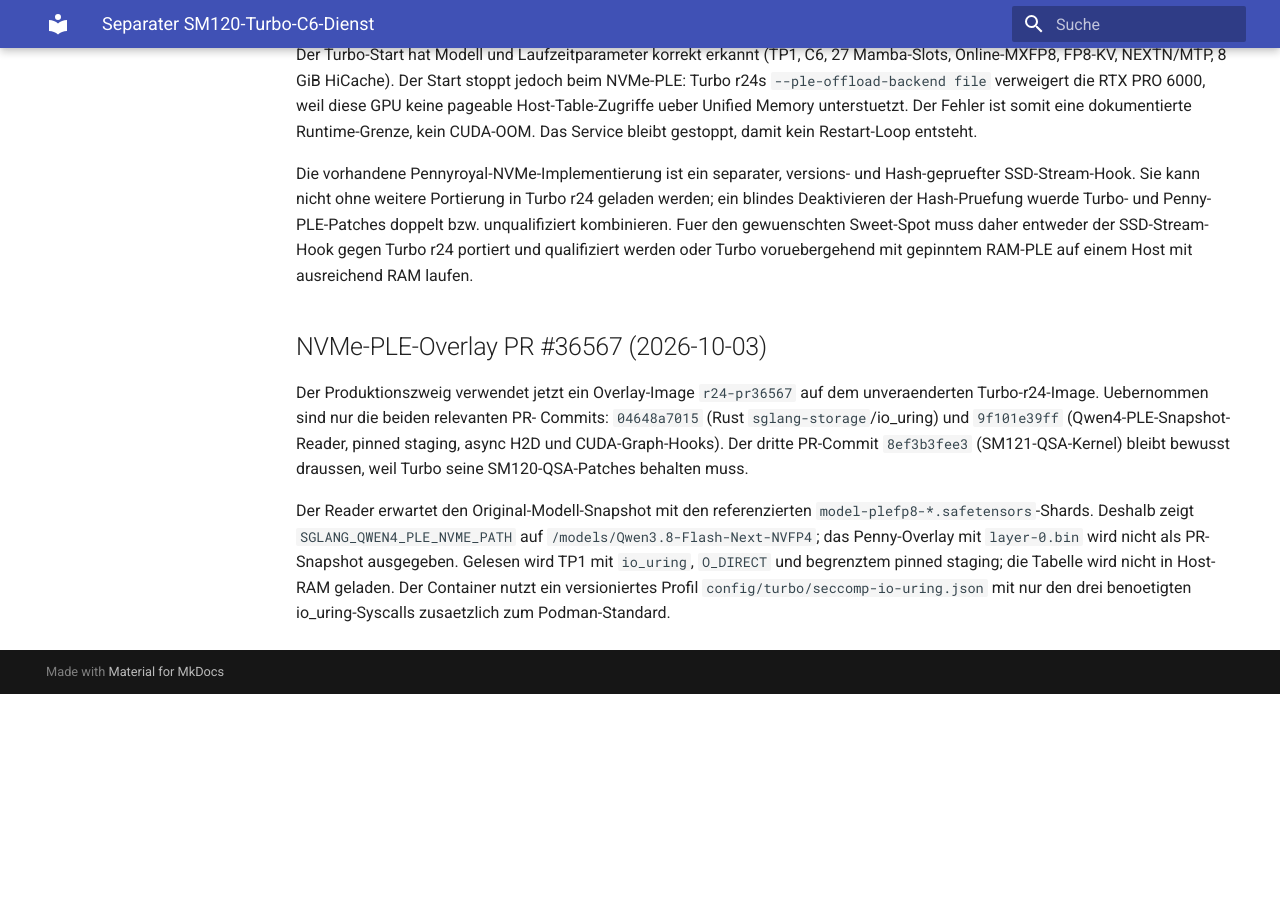
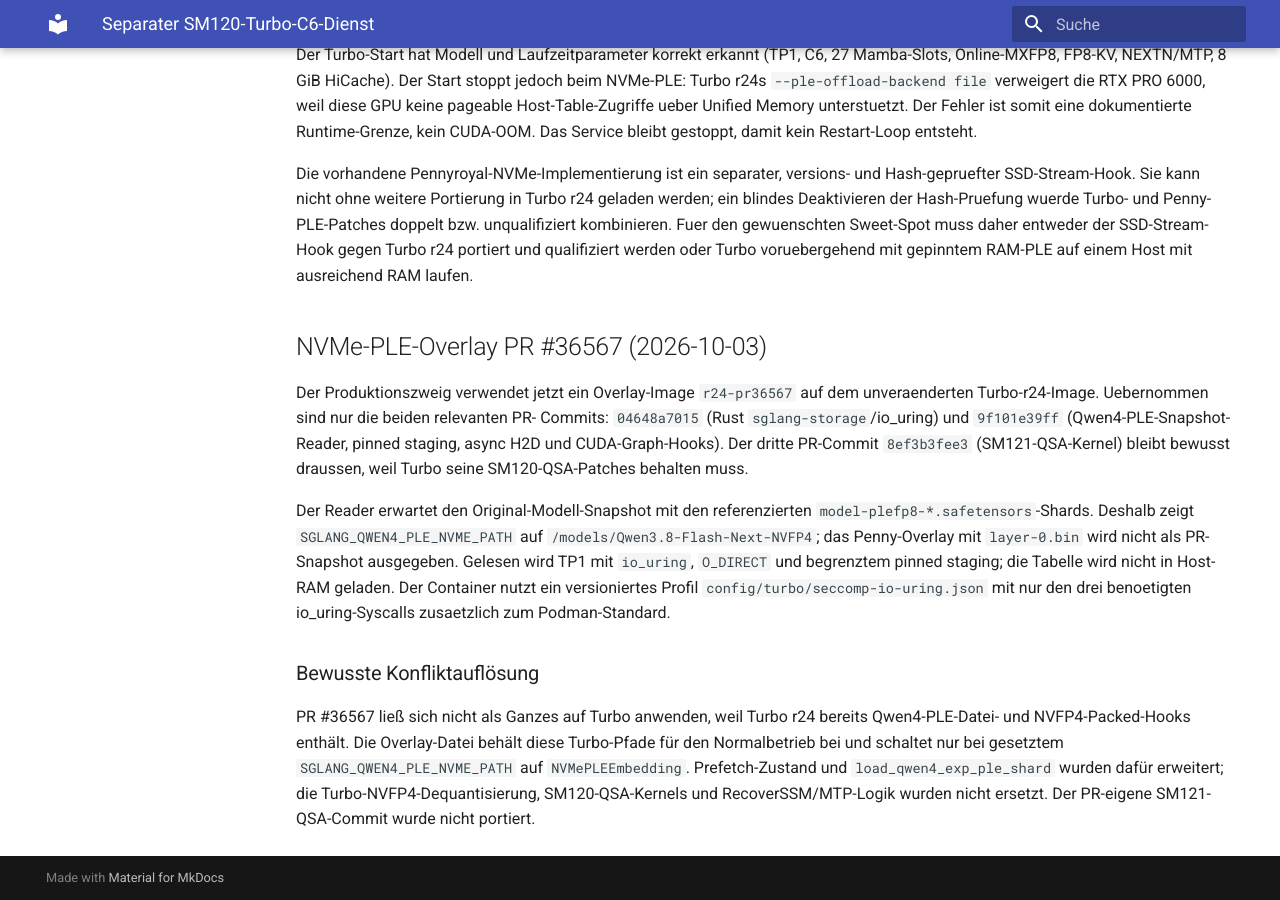
Before and after one commit to thomasdenk79-cyber/llm-infra-setup, an MkDocs documentation site: the page built from docs/turbo-c6.md, in a window 1280 px wide and 900 px high, scrolled down 1056 px. Built offline with MkDocs 1.6.1 and Material for MkDocs 9.7.7, drawn with Linux system fonts in a browser that asks for light colours; before the commit the page ends 1750 px from its top, so only the background shows below that.

Commit message:
stand: 2026-10-03T17:56 gesichert (2 Dateien)

```diff
--- a/docs/turbo-c6.md
+++ b/docs/turbo-c6.md
@@ -71,3 +71,13 @@ nicht als PR-Snapshot ausgegeben. Gelesen wird TP1 mit `io_uring`, `O_DIRECT`
 und begrenztem pinned staging; die Tabelle wird nicht in Host-RAM geladen.
 Der Container nutzt ein versioniertes Profil `config/turbo/seccomp-io-uring.json`
 mit nur den drei benoetigten io_uring-Syscalls zusaetzlich zum Podman-Standard.
+
+### Bewusste Konfliktauflösung
+
+PR #36567 ließ sich nicht als Ganzes auf Turbo anwenden, weil Turbo r24 bereits
+Qwen4-PLE-Datei- und NVFP4-Packed-Hooks enthält. Die Overlay-Datei behält diese
+Turbo-Pfade für den Normalbetrieb bei und schaltet nur bei gesetztem
+`SGLANG_QWEN4_PLE_NVME_PATH` auf `NVMePLEEmbedding`. Prefetch-Zustand und
+`load_qwen4_exp_ple_shard` wurden dafür erweitert; die Turbo-NVFP4-Dequantisierung,
+SM120-QSA-Kernels und RecoverSSM/MTP-Logik wurden nicht ersetzt. Der PR-eigene
+SM121-QSA-Commit wurde nicht portiert.
```
Also changed, not shown: docs/HANDOFF.md (+5 -1 lines).
